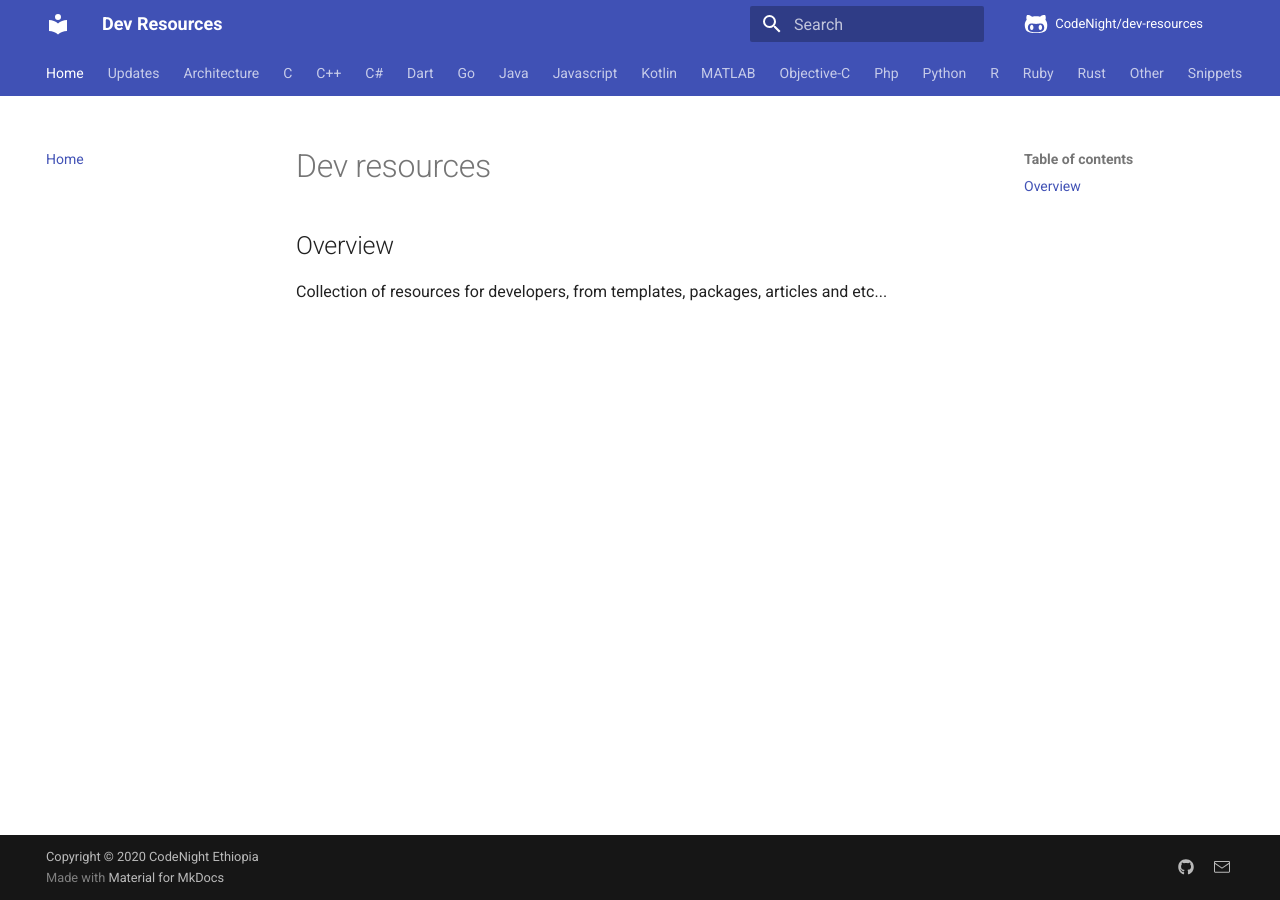
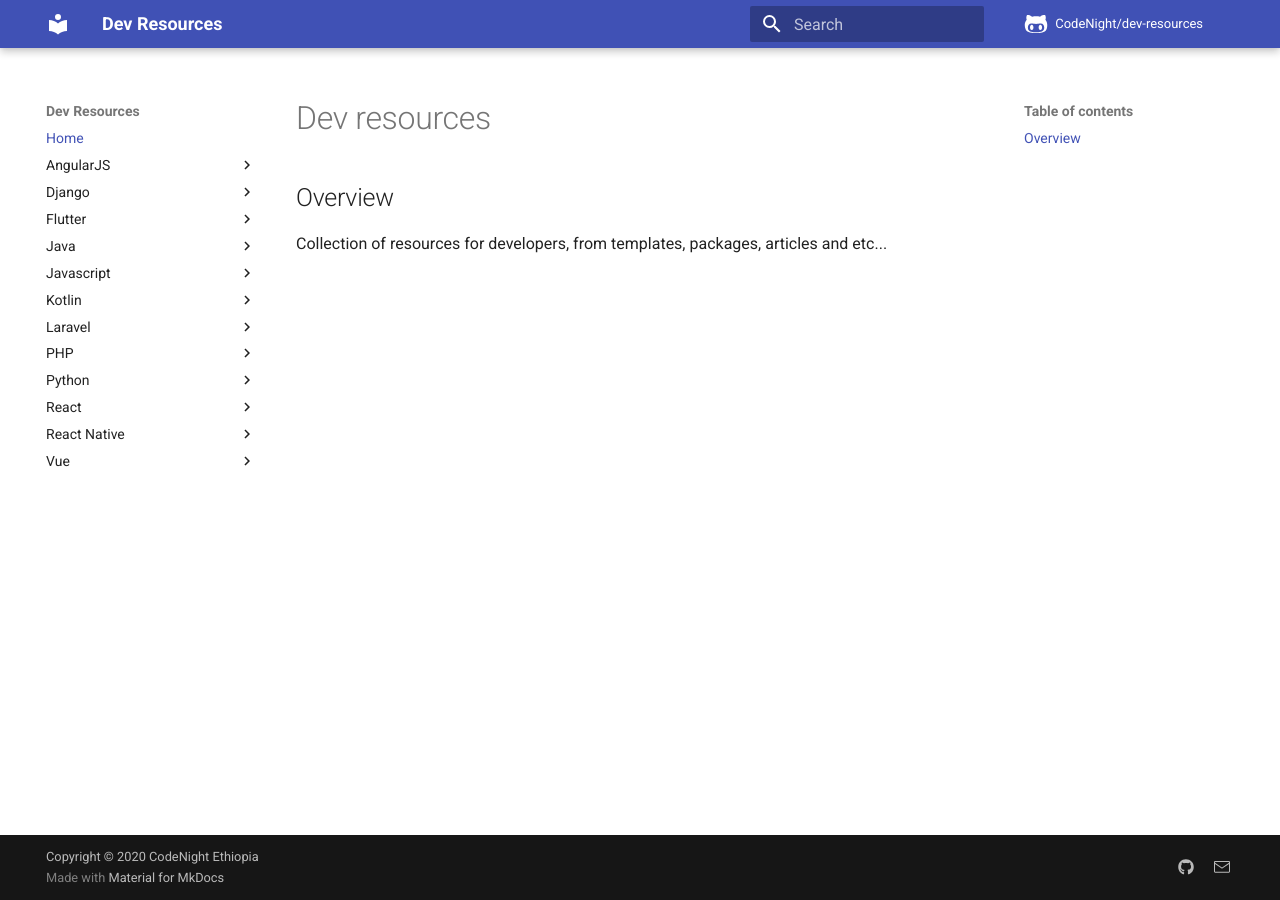
Before and after one commit to CodeNight-Ethiopia/dev-resources, an MkDocs documentation site: the page built from docs/index.md, in a window 1280 px wide. Built offline with MkDocs 1.6.1 and Material for MkDocs 9.7.7, drawn with Linux system fonts in a browser that asks for light colours; comment, search, counter and statistics services are not loaded.

```diff
--- a/mkdocs.yml
+++ b/mkdocs.yml
@@ -16,7 +16,7 @@ theme:
   icon:
     repo: fontawesome/brands/github-alt
   features:
-    - navigation.tabs
+#    - navigation.tabs
     - navigation.instant # common this if you don't want SPA mode
 
 
@@ -24,7 +24,6 @@ theme:
 plugins:
   - search
   - macros
-  - mkdocs-features-notifier-plugin
   - git-authors:
       show_contribution: true
       show_line_count: true
@@ -41,19 +40,15 @@ plugins:
 
 nav:
   - Home: 'index.md'
-  - Updates: 'features.md'
-  - Architecture:
-      - Getting start: "architecture/index.md"
-  - C:
-      - Getting start: "c/index.md"
-  - C++:
-      - Getting start: "c-plus/index.md"
-  - C#:
-      - Getting start: "c-sharp/index.md"
-  - Dart:
-      - Getting start: "dart/index.md"
-  - Go:
-      - Getting start: "go/index.md"
+  - AngularJS:
+      - Getting start: "angular/index.md"
+      - Templates: "angular/templates.md"
+  - Django:
+      - Getting start: "django/index.md"
+      - Templates: "django/templates.md"
+  - Flutter:
+      - Getting start: "flutter/index.md"
+      - Templates: "flutter/templates.md"
   - Java:
       - Getting start: "java/index.md"
   - Javascript:
@@ -102,11 +97,9 @@ nav:
           - Test: "javascript/frontend/vue/test.md"
   - Kotlin:
       - Getting start: "kotlin/index.md"
-  - MATLAB:
-      - Getting start: "matlab/index.md"
-  - Objective-C:
-      - Getting start: "objective-c/index.md"
-  - Php:
+  - Laravel:
+      - Getting start: "laravel/index.md"
+  - PHP:
       - Getting start: "php/index.md"
   - Python:
       - Getting start: "python/index.md"
@@ -133,16 +126,12 @@ nav:
           - Packages: "python/web/flask/packages.md"
           - Templates: "python/web/flask/templates.md"
           - Test: "python/web/flask/test.md"
-  - R:
-      - Getting start: "r/index.md"
-  - Ruby:
-      - Getting start: "ruby/index.md"
-  - Rust:
-      - Getting start: "rust/index.md"
-  - Other:
-      - Getting start: "other/index.md"
-  - Snippets:
-      - Welcome: "snippets/index.md"
+  - React:
+      - Getting start: "react/index.md"
+  - React Native:
+      - Getting start: "react_native/index.md"
+  - Vue:
+      - Getting start: "vue/index.md"
 
 
 markdown_extensions:
```
Also changed, not shown: docs/angular/index.md (added, +21 -0 lines), docs/angular/templates.md (added, +11 -0 lines), docs/django/index.md (added, +17 -0 lines), docs/django/templates.md (added, +3 -0 lines), docs/flutter/index.md (added, +24 -0 lines), docs/flutter/templates.md (added, +9 -0 lines), docs/c-plus/index.md (deleted), docs/c-sharp/index.md (deleted), docs/c/index.md (deleted), docs/features.md (deleted), docs/laravel/index.md (added), docs/objective-c/index.md (deleted), docs/other/index.md (deleted), docs/r/index.md (deleted), 3 more files.
